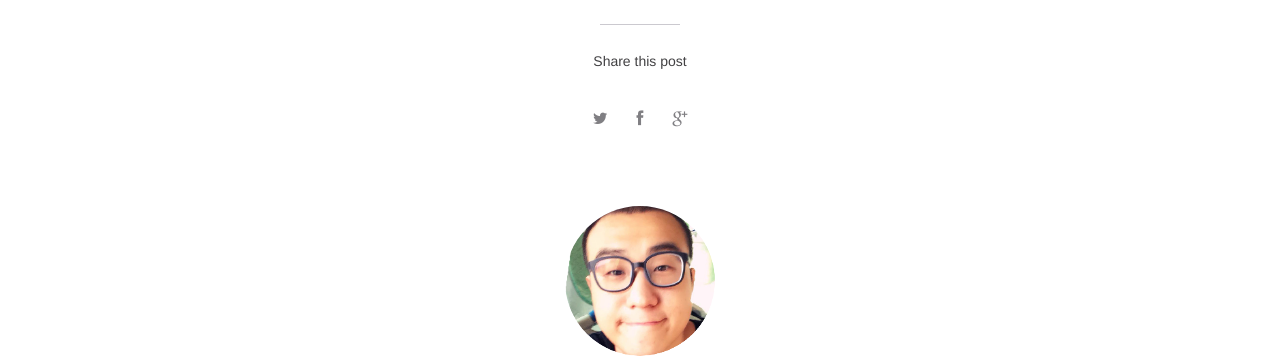
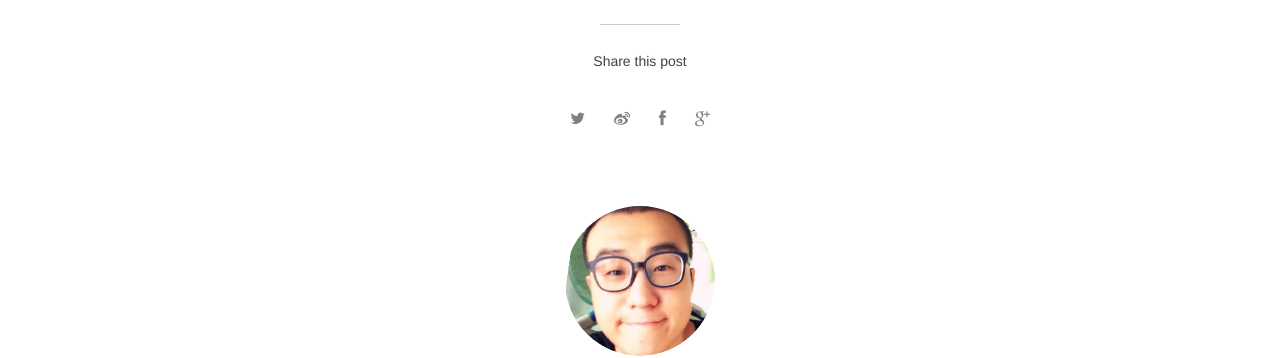
Before and after one commit to songchenwen/songchenwen.github.io, a Jekyll site: the page built from _posts/2015-01-12-safari-xuanfeng-lixian-exporter.md, in a window 1280 px wide. Shown: the part 1490-1848 px from the top of the page. Built offline with Jekyll 4.4.1, drawn with Linux system fonts in a browser that asks for light colours; Markdown is read by kramdown in place of the engine named in the settings; comment, search, counter and statistics services are not loaded.

Commit message:
Add Weibo Share

```diff
--- a/_config.yml
+++ b/_config.yml
@@ -20,6 +20,7 @@ owner:
   email:             sanvinsung@gmail.com
   description:       'Android & iOS 开发者<br />比太钱包联合创始人'
   weibo:             songchenwen
+  weiboname:         宋辰文
   twitter:           songchenwen
   github:            songchenwen
   stackoverflow:     https://stackoverflow.com/users/2210682/songchenwen
--- a/_includes/share.html
+++ b/_includes/share.html
@@ -7,6 +7,12 @@
             <a href="https://twitter.com/intent/tweet?text=&quot;{{ page.title }}&quot;%20{{ site.url }}{{ page.url }}%20via%20&#64;{{ site.owner.twitter }}"
             onclick="window.open(this.href, 'twitter-share', 'width=550,height=235');return false;" data-toggle="tooltip" title="Share on Twitter" itemprop="Twitter">
                 <i class="icon-twitter"></i>
+            </a>
+        </li>
+        <li>
+            <a href='http://v.t.sina.com.cn/share/share.php?title=《{{ page.title }}》%20via%20&#64;{{ site.owner.weiboname }}{% if page.imagefeature %}&pic={{ site.url }}/images/{{ page.imagefeature }}{% endif %}&url={{ site.url }}{{ page.url }}'
+            onclick="window.open(this.href, 'weibo-share', 'width=610,height=500');return false;" data-toggle="tooltip" title="Share on Weibo" itemprop="Weibo">
+                <i class="icon-weibo"></i>
             </a>
         </li>
         <li>
```
